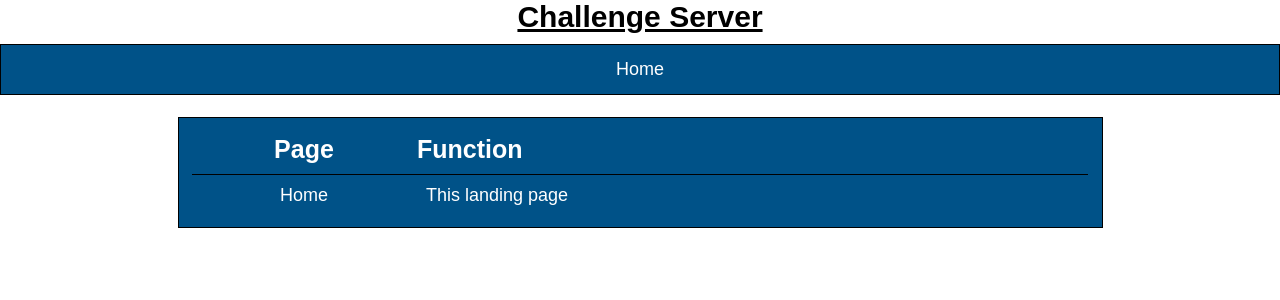
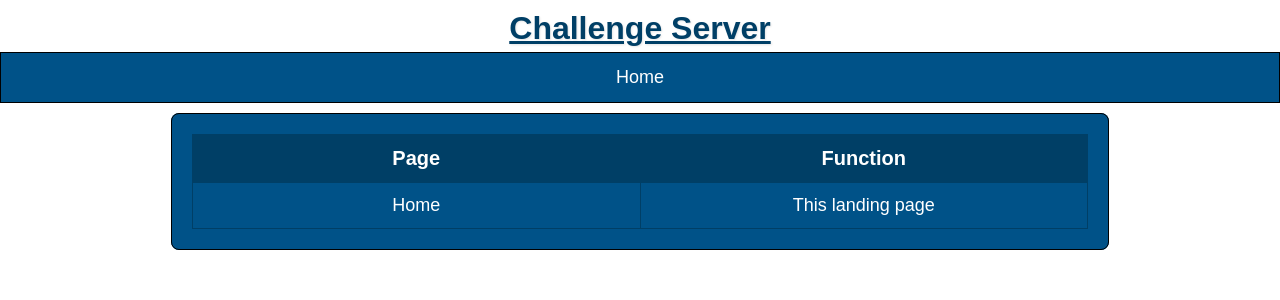
Before and after one commit to cmu-sei/Challenge-Server, a Flask app: page /challenge/ in a window 1280 px wide. Shown: the top 300 px of the page. Run offline with Flask 3, Linux system fonts and the light colour scheme; parts of the project's set-up code (start-up, migrations or seed data) failed here and were passed over; some libraries are stand-ins or nearby versions.

Commit message:
Adjust home page table

```diff
--- a/src/app/main/static/css/base.css
+++ b/src/app/main/static/css/base.css
@@ -1,73 +1,25 @@
 /*
- * Challenge Sever
- * Copyright 2024 Carnegie Mellon University.
- * NO WARRANTY. THIS CARNEGIE MELLON UNIVERSITY AND SOFTWARE ENGINEERING INSTITUTE MATERIAL IS FURNISHED ON AN "AS-IS" BASIS. CARNEGIE MELLON UNIVERSITY MAKES NO WARRANTIES OF ANY KIND, EITHER EXPRESSED OR IMPLIED, AS TO ANY MATTER INCLUDING, BUT NOT LIMITED TO, WARRANTY OF FITNESS FOR PURPOSE OR MERCHANTABILITY, EXCLUSIVITY, OR RESULTS OBTAINED FROM USE OF THE MATERIAL. CARNEGIE MELLON UNIVERSITY DOES NOT MAKE ANY WARRANTY OF ANY KIND WITH RESPECT TO FREEDOM FROM PATENT, TRADEMARK, OR COPYRIGHT INFRINGEMENT.
- * Licensed under a MIT (SEI)-style license, please see license.txt or contact permission@sei.cmu.edu for full terms.
- * [DISTRIBUTION STATEMENT A] This material has been approved for public release and unlimited distribution.  Please see Copyright notice for non-US Government use and distribution.
- * DM24-0645
+ * Challenge Server CSS (merged and fixed)
  */
 
-/************** Basic layout **************/
-body, head {
+ body {
     background: white;
     font-family: "Franklin Gothic", sans-serif;
-    margin:0;
-    padding:0;
-    box-sizing:border-box;
+    margin: 0;
+    padding: 0;
+    box-sizing: border-box;
     font-size: 18px;
 }
 
 legend {
     padding: 5px 10px;
-    border:1px solid black;
+    border: 1px solid black;
     font-size: 20px;
     font-weight: bold;
 }
 
-.important {
-    font-size: 20px;
-    font-weight: bold;
-    text-decoration-line: underline;
-}
-
-div.list {
-    margin-left: 0 auto;
-    margin-right: 0 auto;
-    display: table;
-}
-
-div.center {
-    width:1000px;
-    margin-left: 0 auto;
-    margin-right: 0 auto;
-}
-
-div.footer {
-    width:90%;
-    margin-left: 0 auto;
-    margin-right: 0 auto;
-}
-
-p.center ul.center {
-    text-align:left;
-}
-
-.notification {
-    color: rgb(170, 3, 3);
-    font-size: 20px;
-    text-transform: uppercase;
-}
-
-.success {
-    color: green;
-    font-size: 20px;
-    text-transform: uppercase;
-}
-
-/************** Simple Navbar **************/
-
 .navbar {
-    overflow:hidden;
+    overflow: hidden;
     background-color: #005288;
     position: relative;
     border: 1px solid black;
@@ -77,21 +29,17 @@ p.center ul.center {
 }
 
 .navbar-center {
-    position:absolute;
-    left:50%;
+    position: absolute;
+    left: 50%;
     transform: translateX(-50%);
     flex-grow: 0;
     flex-shrink: 0;
-    flex-basis: auto;
-    /*text-align: center;*/
 }
 
 .navbar-side {
-    /*flex: initial;*/
-    flex-grow:1;
-    flex-shrink:1;
-    display:flex;
-
+    flex-grow: 1;
+    flex-shrink: 1;
+    display: flex;
 }
 
 .navbar-side.left {
@@ -102,10 +50,10 @@ p.center ul.center {
     justify-content: flex-end;
 }
 
-ul.navbarul{
+ul.navbarul {
     list-style-type: none;
-    margin:0;
-    padding:0;
+    margin: 0;
+    padding: 0;
     display: flex;
     justify-content: center;
 }
@@ -120,195 +68,85 @@ li.navfloat {
     text-align: center;
     padding: 14px 16px;
     text-decoration: none;
-    /*transition: background-color 0.3s ease, color 0.3s ease;*/
-    width: auto;
 }
 
 a.navbar_elements:hover {
-    cursor:pointer;
-    background-color: rgb(122,165,193);
+    cursor: pointer;
+    background-color: rgb(122, 165, 193);
     color: black;
 }
 
-/* navbar elements, left to right*/
 footer {
     bottom: 0;
-    left:48%;
+    left: 48%;
     text-align: center;
-    position:absolute;
+    position: absolute;
     font-size: 12px;
 }
 
-/* form table */
-
-#max-top-padding {
-  padding-top: 80px;
+/* Welcome + Table Area */
+fieldset {
+    width: 80%;
+    border: 1px solid black;
+    background-color: #005288;
+    color: white;
+    margin: auto;
+    padding: 20px;
+    border-radius: 8px;
 }
 
-#min-top-padding {
-    padding-top: 25px;
-}
-
-td {
-    padding:10px;
-}
-
-td.left {
-    width:25%;
-    text-align: center;
-    font-size: 20px;
-    bottom:50%;
-}
-
-td.right {
-    width: 75%;
-    text-align:center;
-}
-
-select {
-    width:20%;
-}
-
-.text {
-  border: none;
-  width: 89%;
-  padding: 10px 20px;
-  display: block;
-  height: 15px;
-  border-radius: 20px;
-  background: rgb(255, 255, 255, 0.1);
-  border: 2px solid rgb(255, 255, 255, 0);
-  overflow: hidden;
-  margin-top: 15px;
-  transition: all 0.5s ease-in-out;
-}
-
-.text:focus {
-  outline: 0;
-  border: 2px solid black;
-  border-radius: 20px;
-  background: rgb(0, 0, 0, 0);
-}
-
-#title {
-    font-size: 30px;
-    font-weight: bold;
-    display: block;
-    margin:auto;
-    text-decoration: underline;
-    padding-bottom: 10px;
+.welcome-message {
+    margin: 10px auto 5px auto;
     text-align: center;
 }
 
-td input {
-    width: 100%;
-    font-size: 20px;
+.welcome-message h1 {
+    font-size: 32px;
+    font-weight: bold;
+    text-decoration: underline;
+    margin: 0;
+    margin-bottom: 5px;
+    padding: 0;
+    color: #003f66;
+    text-shadow: 1px 1px 2px rgba(0, 0, 0, 0.1);
 }
 
-.welcome_msg {
-    max-width: 600px;
-    background: white;
-    padding: 40px;
-    border-radius: 10px;
-    box-shadow: 0 4px 8px rgb(0, 0, 0, 0.1);
-    text-align: center;
-
+.table-container {
+    overflow-x: auto;
+    margin: 0 auto;
+    width: 100%;
+    max-width: 1000px;
 }
 
-.welcome-message p {
-    font-size: 20px;
-    line-height: 1.6;
+/* Table Styling */
+.res-table {
+    width: 100%;
+    border-collapse: collapse;
+    background-color: #005288;
+    color: white;
+    font-size: 18px;
+    table-layout: fixed;
 }
 
-.reslist1 {
-    width: 50%;
+.res-table th,
+.res-table td {
     text-align: center;
-}
-
-.reslist2 {
-    width: 25%;
-    text-align: center;
-}
-
-.resspan {
-    text-align: center;
-}
-
-.res-thead {
-    /*text-decoration: underline;*/
-    border-bottom: 2px solid black;
-    font-size: 25px;
-}
-
-.res-table {
-    width:100%;
-    border-collapse: collapse;
+    padding: 12px 16px;
+    border: 1px solid #003f66;
+    word-wrap: break-word;
 }
 
 .res-table thead {
-    border-bottom: 1px solid black;
+    background-color: #003f66;
+    font-size: 20px;
+    font-weight: bold;
 }
 
-.res-table thead, tr, th, td {
-    /*border: 1px solid black;*/
-    padding-top: 10px;
-    padding-bottom: 10px;
+.res-table tr:nth-child(even) {
+    background-color: #0463a7;
 }
 
-fieldset {
-    /*max-width: 1000px;*/
-    width:80%;
-    border: 1px solid black;
-    background-color: #005288;
-    color: white;
-    border-collapse: collapse;
-    overflow: hidden;
+.res-table tr:hover {
+    background-color: #0078c1;
+    cursor: default;
 }
-
-.q_item1 {
-    width:60%;
-    text-align:center;
-}
-
-.q_item2 {
-    width:40%;
-    text-align:center;
-}
-
-.q_long_line {
-    width:auto;
-    padding:15px 0px;
-    text-align:center;
-    text-decoration: underline;
-}
-
-.q_long_line_q {
-    width:auto;
-    padding:15px 0px;
-    text-align:center;
-}
-
-.grading {
-    width:80%;
-    text-align:center;
-}
-
-.service1 {
-    width: 20%;
-    text-align:center;
-}
-
-.service2 {
-    width:40%;
-    text-align: center;
-}
-
-.home_table_page {
-    text-align: center;
-    width: 25%;
-}
-
-.home_table_func {
-    text-align: left;
-    width:75%;
-}
--- a/src/app/main/templates/base.html
+++ b/src/app/main/templates/base.html
@@ -22,9 +22,9 @@ DM24-0645
 
 <body>
     <section>
-        <span id="title">
-            Challenge Server
-        </span>
+        <div class="welcome-message">
+            <h1>Challenge Server</h1>
+        </div>
         <nav class="navbar">
             <div>
                 <ul class="navbarul">
--- a/src/app/main/templates/home.html
+++ b/src/app/main/templates/home.html
@@ -17,7 +17,7 @@ DM24-0645
 {% block content %}
 
 <div class="welcome-message">
-    <h1><u>{{g.globs.challenge_name}}</u></h1>
+    <h1>{{g.globs.challenge_name}}</h1>
     <form>
         <fieldset style="width:70%;">
             <table class="res-table">
@@ -43,13 +43,6 @@ DM24-0645
                         as you progress through the challenge.</td>
                 </tr>
                 {% endif %}
-                {% if g.globs.hosted_files_enabled %}
-                <tr>
-                    <td class="home_table_page">Hosted Files</td>
-                    <td class="home_table_func">Files that can be downloaded.</ul>
-                    </td>
-                </tr>
-                {% endif %}
                 {% if g.globs.grading_enabled %}
                 <tr>
                     <td class="home_table_page">Results</td>
@@ -64,6 +57,13 @@ DM24-0645
                         This page can be useful for troubleshooting.</td>
                 </tr>
                 {% endif %}
+                {% if g.globs.hosted_files_enabled %}
+                <tr>
+                    <td class="home_table_page">Hosted Files</td>
+                    <td class="home_table_func">Download Files</ul>
+                    </td>
+                </tr>
+                {% endif %}
             </table>
         </fieldset>
     </form>
```
